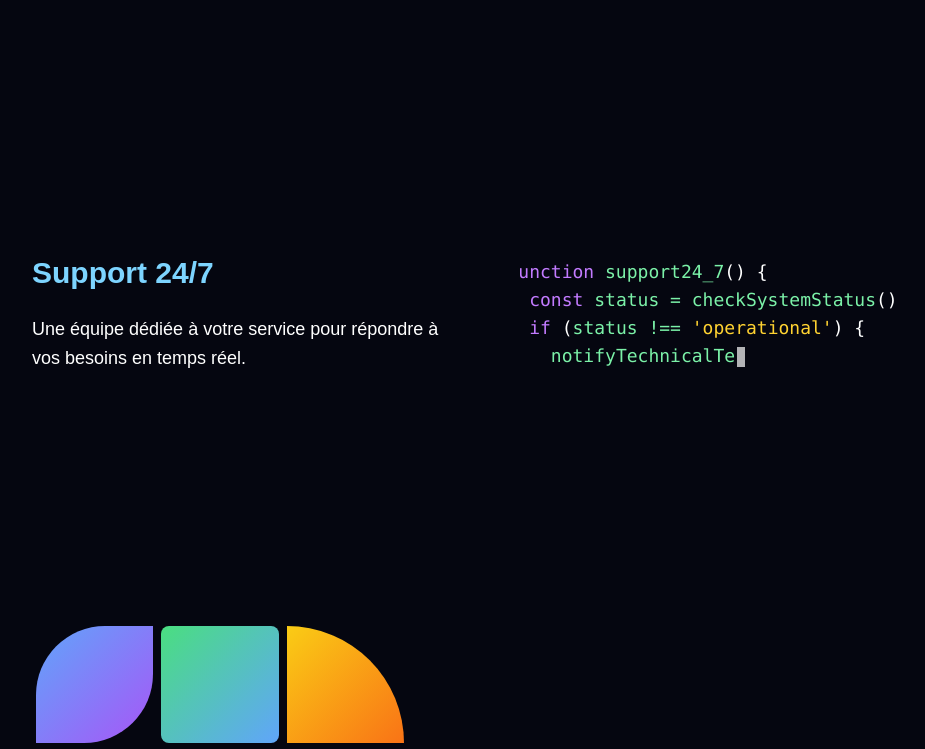
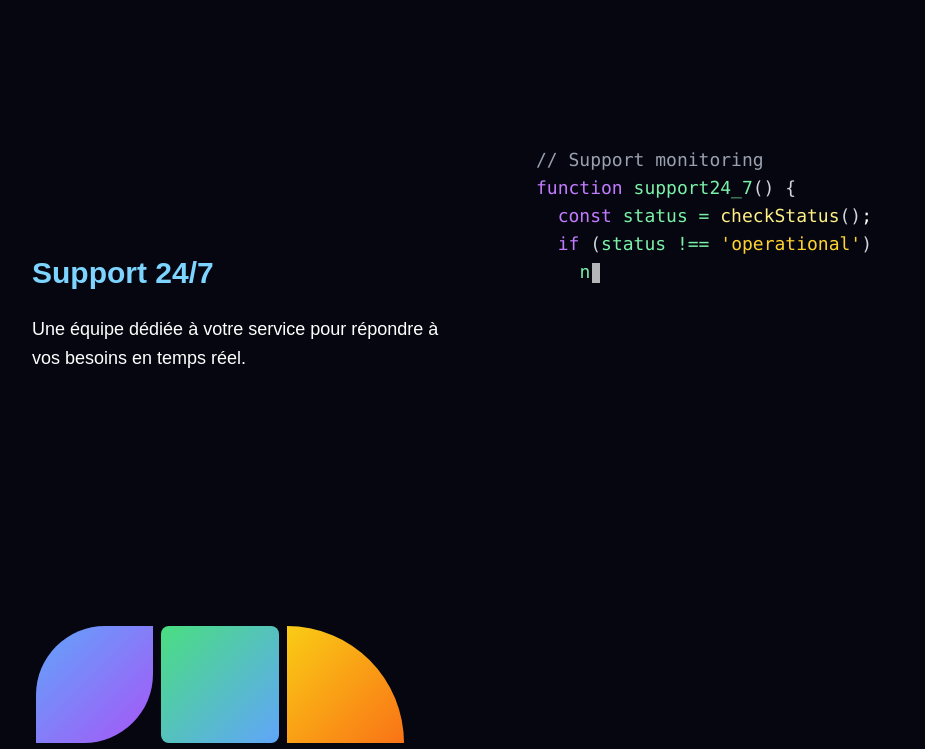
Before and after one commit to IlanDeVinci/mousequetaire-site, a Next.js app: page /nosservices in a window 1280 px wide. Shown: the part 1246-1995 px from the top of the page, without its empty margins (176-1101 px from the left). Built offline with nearby package versions, Linux system fonts and the light colour scheme.

Commit message:
update styles

```diff
--- a/app/nosservices/page.js
+++ b/app/nosservices/page.js
@@ -134,154 +134,514 @@ const SvgBubblesAnimation = () => {
 const TypewriterAnimation = () => {
   const [text, setText] = useState("");
   const [snippetIndex, setSnippetIndex] = useState(0);
+  const [isTypingComplete, setIsTypingComplete] = useState(false); // Track if typing is done
   const codeSnippets = [
-    `function support24_7() {
-  const status = checkSystemStatus();
+    `// Support monitoring
+function support24_7() {
+  const status = checkStatus();
   if (status !== 'operational') {
-    notifyTechnicalTeam();
-    return initiateRecoveryProtocol();
+    notifyTeam();
+    return initiateRecovery();
   }
 
-  monitorPerformance();
-  return "All systems operational";
+  // Monitoring active
+  return "Systems operational";
 }`,
-    `class WebsiteSolution {
-  constructor(clientRequirements) {
-    this.requirements = clientRequirements;
-    this.technologies = this.selectTechnologies();
+    `// Web application
+class WebSolution {
+  constructor(clientReqs) {
+    this.requirements = clientReqs;
+    this.tech = this.selectTech();
   }
 
-  selectTechnologies() {
-    return ['React', 'Node.js', 'Tailwind CSS'];
+  selectTech() {
+    // Choose technologies
+    return ['React', 'Node'];
   }
-
 }`,
-    `async function deployApplication() {
+    `// Deployment
+async function deploy() {
   try {
     await runTests();
-    const buildResult = await buildProject();
-    return deployment.url;
-    }
+    const build = await buildProject();
+
+    // Deployment info
+    return { url: 'app.example.com' };
   } catch (error) {
     logError(error);
   }
 }`,
+    `<!-- Responsive HTML Layout -->
+<section class="hero">
+  <div class="container">
+    <h1>Welcome</h1>
+    <p>Modern web solutions</p>
+    <button class="cta">
+      Get Started
+    </button>
+  </div>
+</section>`,
+    `/* Tailwind Styling */
+.card {
+  @apply rounded-lg shadow-lg;
+  @apply bg-white dark:bg-gray-800;
+  @apply p-6 m-4;
+  @apply transition-all duration-300;
+}
+
+.card:hover {
+  @apply transform -translate-y-2;
+  @apply shadow-xl;
+}`,
+    `// React Component
+const ServiceCard = ({ title, icon, desc }) => {
+  const [expanded, setExpanded] = useState(false);
+
+  return (
+    <div className="service-card"
+         onClick={() => setExpanded(!expanded)}>
+      <img src={icon} alt={title} />
+      <h3>{title}</h3>
+      {expanded && <p>{desc}</p>}
+    </div>
+  );
+};`,
   ];
   const fullText = codeSnippets[snippetIndex];
   const speed = 50;
 
-  // Process text for syntax highlighting
+  // Process text for syntax highlighting with improved colors
   const processedText = () => {
     if (!text) return null;
 
-    const keywords = ["function", "const", "if", "return"];
-    const strings = ['"All systems operational"', "'operational'"];
+    const keywords = [
+      "function",
+      "const",
+      "let",
+      "var",
+      "if",
+      "return",
+      "await",
+      "async",
+      "try",
+      "catch",
+      "class",
+      "constructor",
+      "this",
+      "import",
+      "from",
+      "export",
+      "default",
+      "new",
+      "extends",
+      "useState",
+      "useEffect",
+      "useCallback",
+      "useRef",
+    ];
+    const types = [
+      "string",
+      "number",
+      "boolean",
+      "object",
+      "array",
+      "null",
+      "undefined",
+    ];
+    const comment = /\/\/.*$/gm;
+    const htmlComment = /<!--[\s\S]*?-->/gm;
+    const cssProperties = [
+      "@apply",
+      "rounded-lg",
+      "shadow-lg",
+      "bg-white",
+      "dark:bg-gray-800",
+      "p-6",
+      "m-4",
+      "transition-all",
+      "duration-300",
+      "transform",
+      "shadow-xl",
+      "service-card",
+      "className",
+    ];
+    const htmlTags = [
+      "section",
+      "div",
+      "container",
+      "h1",
+      "p",
+      "button",
+      "img",
+      "h3",
+      "cta",
+      "span",
+      "header",
+      "footer",
+      "nav",
+      "main",
+    ];
 
+    const strings = [
+      '"All systems operational"',
+      "'operational'",
+      "'React'",
+      "'Node'",
+      "'Tailwind'",
+      "'https://app.example.com'",
+      "'success'",
+    ];
+    const builtInFunctions = [
+      "checkStatus",
+      "notifyTeam",
+      "checkSystemStatus",
+      "notifyTechnicalTeam",
+      "initiateRecovery",
+      "monitorPerformance",
+      "selectTech",
+      "runTests",
+      "buildProject",
+      "logError",
+      "setExpanded",
+      "useState",
+      "setInterval",
+      "clearInterval",
+    ];
+
+    // Split text by lines to handle comments properly
+    const lines = text.split("\n");
+    const lastLineIndex = lines.length - 1;
+
+    // Detect language by looking at the content
+    const isHTML =
+      text.includes("</") || text.includes("/>") || text.includes("<div");
+    const isCSS =
+      text.includes("@apply") ||
+      text.includes(".card {") ||
+      (text.includes("{") && text.includes(";}"));
+    const isReact =
+      text.includes("useState") ||
+      text.includes("<div className=") ||
+      text.includes("props");
+
+    return lines.map((line, lineIndex) => {
+      // Check for comments first
+      const commentMatch =
+        line.match(comment) || (isHTML && line.match(htmlComment));
+      const isLastLine = lineIndex === lastLineIndex;
+
+      if (commentMatch) {
+        const commentIndex = line.indexOf("//");
+        const htmlCommentIndex = line.indexOf("<!--");
+        const actualIndex =
+          htmlCommentIndex !== -1
+            ? commentIndex !== -1
+              ? Math.min(commentIndex, htmlCommentIndex)
+              : htmlCommentIndex
+            : commentIndex;
+        const beforeComment = line.substring(0, actualIndex);
+        const commentText = line.substring(actualIndex);
+
+        return (
+          <div key={`line-${lineIndex}`} className="whitespace-pre">
+            {processLine(beforeComment)}
+            <span className="text-gray-400">
+              {commentText}
+              {isLastLine && isTypingComplete && (
+                <span className="inline-block w-2 h-4 md:h-5 bg-white animate-[blink_1s_infinite] ml-0.5 align-middle"></span>
+              )}
+              {isLastLine && !isTypingComplete && (
+                <span className="inline-block w-2 h-4 md:h-5 bg-white opacity-70 ml-0.5 align-middle"></span>
+              )}
+            </span>
+          </div>
+        );
+      }
+
+      return (
+        <div key={`line-${lineIndex}`} className="whitespace-pre">
+          {processLine(line)}
+          {isLastLine && isTypingComplete && (
+            <span className="inline-block w-2 h-4 md:h-5 bg-white animate-[blink_1s_infinite] ml-0.5 align-middle"></span>
+          )}
+          {isLastLine && !isTypingComplete && (
+            <span className="inline-block w-2 h-4 md:h-5 bg-white opacity-70 ml-0.5 align-middle"></span>
+          )}
+        </div>
+      );
+    });
+
+    function processLine(line) {
       let result = [];
       let currentWord = "";
       let inString = false;
       let stringDelimiter = "";
+      let inTag = false;
+      let inAttribute = false;
 
-    for (let i = 0; i < text.length; i++) {
-      const char = text[i];
+      for (let i = 0; i < line.length; i++) {
+        const char = line[i];
 
-      // Check if we're entering or exiting a string
-      if ((char === '"' || char === "'") && (i === 0 || text[i - 1] !== "\\")) {
-        if (!inString) {
-          // Start of string
+        // Handle HTML tags for JSX/HTML
+        if (isHTML || isReact) {
+          if (char === "<" && !inString) {
             if (currentWord) {
+              result.push(getColoredSpan(currentWord, i));
+              currentWord = "";
+            }
+            inTag = true;
+            currentWord += char;
+            continue;
+          } else if (char === ">" && inTag && !inString) {
+            currentWord += char;
             result.push(
-              <span
-                key={`word-${i}`}
-                className={
-                  keywords.includes(currentWord)
-                    ? "text-purple-400"
-                    : "text-green-300"
-                }
-              >
+              <span key={`tag-${i}`} className="text-sky-400">
                 {currentWord}
               </span>
             );
+            currentWord = "";
+            inTag = false;
+            inAttribute = false;
+            continue;
+          } else if (inTag && char === "=" && !inString) {
+            // Handle attributes in tags
+            if (currentWord) {
+              result.push(
+                <span key={`attr-${i}`} className="text-yellow-300">
+                  {currentWord}
+                </span>
+              );
+              currentWord = "";
+            }
+            result.push(
+              <span key={`equals-${i}`} className="text-white">
+                =
+              </span>
+            );
+            inAttribute = true;
+            continue;
+          } else if (inTag) {
+            currentWord += char;
+            continue;
+          }
+        }
+
+        // Handle string literals
+        if (
+          (char === '"' || char === "'") &&
+          (i === 0 || line[i - 1] !== "\\")
+        ) {
+          if (!inString) {
+            if (currentWord) {
+              result.push(getColoredSpan(currentWord, i));
               currentWord = "";
             }
             inString = true;
             stringDelimiter = char;
             currentWord += char;
           } else if (char === stringDelimiter) {
-          // End of string
             currentWord += char;
             result.push(
-            <span key={`string-${i}`} className="text-amber-300">
+              <span
+                key={`string-${i}`}
+                className={isReact ? "text-green-300" : "text-amber-300"}
+              >
                 {currentWord}
               </span>
             );
             currentWord = "";
             inString = false;
           } else {
-          // Just a quote inside a different type of string
             currentWord += char;
           }
         } else if (inString) {
-        // Inside a string
           currentWord += char;
-      } else if (/[\s\(\)\{\};]/.test(char)) {
-        // Whitespace or punctuation
+        } else if (/[\s\(\)\{\};:,\[\].]/.test(char)) {
           if (currentWord) {
+            result.push(getColoredSpan(currentWord, i));
+            currentWord = "";
+          }
+          // Give specific colors to certain symbols
+          if (
+            char === "{" ||
+            char === "}" ||
+            char === "(" ||
+            char === ")" ||
+            char === "[" ||
+            char === "]"
+          ) {
             result.push(
               <span
-              key={`word-${i}`}
-              className={
-                keywords.includes(currentWord)
-                  ? "text-purple-400"
-                  : "text-green-300"
-              }
+                key={`bracket-${i}`}
+                className={isCSS ? "text-pink-300" : "text-gray-300"}
               >
-              {currentWord}
+                {char}
               </span>
             );
-          currentWord = "";
-        }
+          } else if (char === ":" && isCSS) {
+            result.push(
+              <span key={`colon-${i}`} className="text-pink-300">
+                {char}
+              </span>
+            );
+          } else if (char === ";" && isCSS) {
+            result.push(
+              <span key={`semicolon-${i}`} className="text-pink-300">
+                {char}
+              </span>
+            );
+          } else {
             result.push(
               <span key={`punct-${i}`} className="text-white">
                 {char}
               </span>
             );
+          }
         } else {
-        // Part of a word
           currentWord += char;
         }
       }
 
-    // Add any remaining text
       if (currentWord) {
-      result.push(
-        <span
-          key="last-word"
-          className={
-            keywords.includes(currentWord)
-              ? "text-purple-400"
-              : "text-green-300"
+        result.push(getColoredSpan(currentWord, line.length));
       }
-        >
-          {currentWord}
+
+      return result;
+    }
+
+    function getColoredSpan(word, position) {
+      // React/JSX specific
+      if (isReact && word.startsWith("<") && !word.includes(">")) {
+        return (
+          <span key={`jsx-tag-${position}`} className="text-sky-400">
+            {word}
           </span>
         );
       }
 
-    return result;
+      // HTML tags
+      if (
+        (isHTML || isReact) &&
+        htmlTags.some(
+          (tag) => word === tag || word === `<${tag}` || word === `</${tag}>`
+        )
+      ) {
+        return (
+          <span key={`html-${position}`} className="text-sky-400">
+            {word}
+          </span>
+        );
+      }
+
+      // CSS properties
+      if (isCSS && cssProperties.some((prop) => word.includes(prop))) {
+        return (
+          <span key={`css-prop-${position}`} className="text-cyan-300">
+            {word}
+          </span>
+        );
+      }
+
+      // Keywords
+      if (keywords.includes(word)) {
+        return (
+          <span key={`kw-${position}`} className="text-purple-400">
+            {word}
+          </span>
+        );
+      }
+
+      // Types
+      else if (types.includes(word)) {
+        return (
+          <span key={`type-${position}`} className="text-blue-300">
+            {word}
+          </span>
+        );
+      }
+
+      // Built-in functions
+      else if (builtInFunctions.includes(word)) {
+        return (
+          <span key={`func-${position}`} className="text-yellow-200">
+            {word}
+          </span>
+        );
+      }
+
+      // Variable/function names at definition
+      else if (
+        word.startsWith("const ") ||
+        word.startsWith("let ") ||
+        word.startsWith("var ") ||
+        word.startsWith("function ")
+      ) {
+        const parts = word.split(" ");
+        return (
+          <span key={`var-decl-${position}`}>
+            <span className="text-purple-400">{parts[0]} </span>
+            <span className="text-cyan-400">{parts.slice(1).join(" ")}</span>
+          </span>
+        );
+      }
+
+      // Booleans and numbers
+      else if (word === "true" || word === "false" || /^\d+$/.test(word)) {
+        return (
+          <span key={`literal-${position}`} className="text-orange-400">
+            {word}
+          </span>
+        );
+      }
+
+      // Object properties
+      else if (word.startsWith(".")) {
+        return (
+          <span key={`property-${position}`} className="text-cyan-300">
+            {word}
+          </span>
+        );
+      }
+
+      // React Components (capitalized)
+      else if (isReact && /^[A-Z][a-zA-Z0-9]*$/.test(word)) {
+        return (
+          <span key={`component-${position}`} className="text-yellow-400">
+            {word}
+          </span>
+        );
+      }
+
+      // Default case - mostly variable names and normal text
+      else {
+        return (
+          <span
+            key={`word-${position}`}
+            className={isCSS ? "text-pink-200" : "text-green-300"}
+          >
+            {word}
+          </span>
+        );
+      }
+    }
   };
 
   useEffect(() => {
     let i = 0;
+    setIsTypingComplete(false);
+
     const typing = setInterval(() => {
       if (i < fullText.length) {
         setText(fullText.slice(0, i + 1));
         i++;
       } else {
         clearInterval(typing);
+        setIsTypingComplete(true); // Mark typing as complete to start blinking
+
         setTimeout(() => {
           setText("");
           i = 0;
+          setIsTypingComplete(false); // Reset for next snippet
           // Move to next snippet
           setSnippetIndex((prev) => (prev + 1) % codeSnippets.length);
         }, 3000);
@@ -291,17 +651,32 @@ const TypewriterAnimation = () => {
     return () => clearInterval(typing);
   }, [fullText, text.length === 0]);
 
+  // Add blinking cursor animation to Tailwind
+  useEffect(() => {
+    // Add keyframes for blinking cursor if they don't exist yet
+    if (!document.querySelector("style#blink-animation")) {
+      const style = document.createElement("style");
+      style.id = "blink-animation";
+      style.textContent = `
+        @keyframes blink {
+          0%, 100% { opacity: 1; }
+          50% { opacity: 0; }
+        }
+      `;
+      document.head.appendChild(style);
+    }
+  }, []);
+
   return (
     <div className="absolute inset-0 flex items-center justify-center bg-transparent rounded-xl overflow-hidden">
       <div className="bg-transparent p-4 rounded-lg shadow-lg w-full max-w-lg h-full flex items-center justify-center">
-        {/* Fixed height container with vertical alignment to prevent layout shifts */}
-        <div className="w-full h-[280px] overflow-hidden flex items-center justify-center">
-          <pre className="text-sm md:text-base lg:text-lg p-4 font-mono bg-transparent max-h-full">
-            {/* Set a fixed height container for the code to prevent shifting */}
-            <div className="h-[230px] overflow-hidden flex items-center">
-              <code>
+        {/* Fixed height container with consistent dimensions */}
+        <div className="w-full h-full overflow-hidden flex items-center justify-center">
+          <pre className="text-sm md:text-base lg:text-lg p-4 font-mono bg-transparent max-h-full w-full">
+            <div className="h-full overflow-hidden flex flex-col justify-center">
+              <code className="block max-w-full h-[400px]">
                 {processedText()}
-                <span className="inline-block w-2 h-4 md:h-5 bg-white opacity-70 animate-pulse ml-0.5 align-middle"></span>
+                {/* Removed the cursor from here since we now add it at the end of the last line */}
               </code>
             </div>
           </pre>
```
Lines whose indentation alone changed are shown as unchanged.
